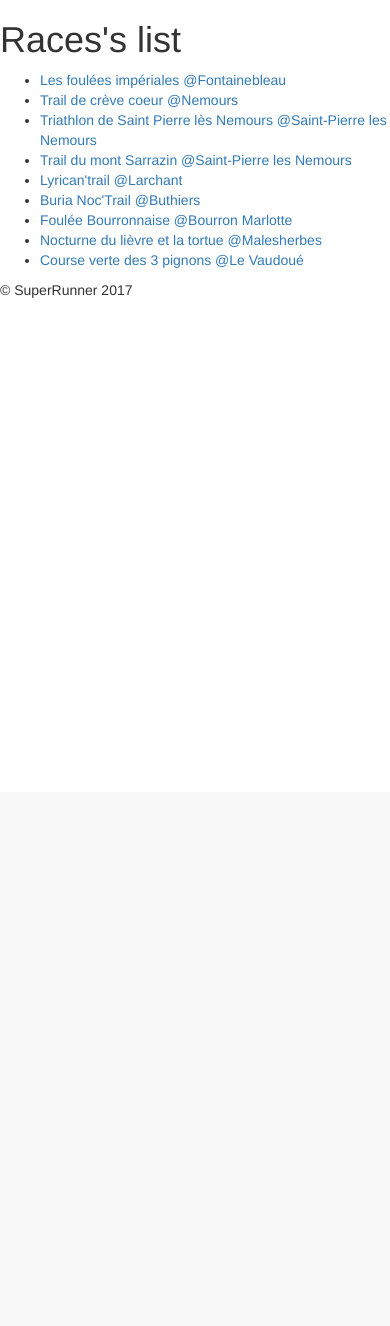
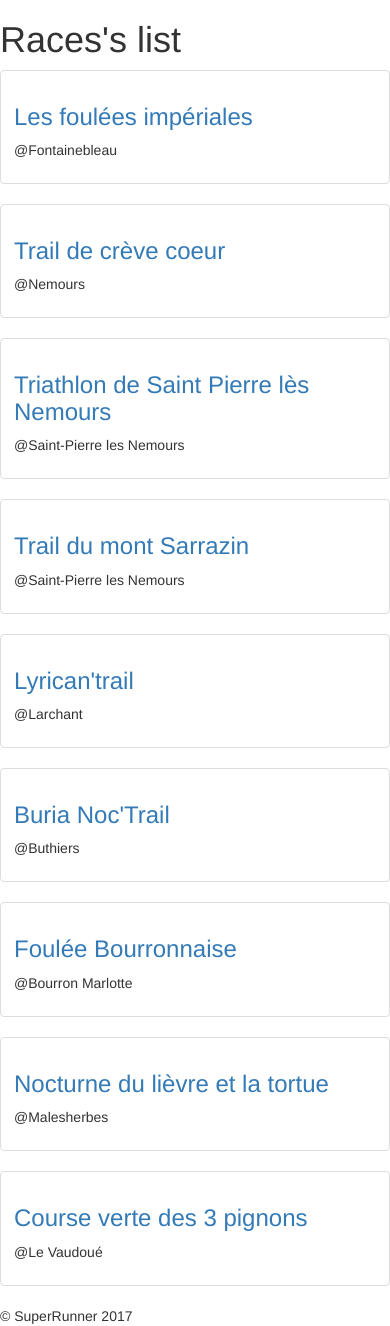
Before and after one commit to JohnLas/superrunner, a Django app: page /content/ in a window 390 px wide. Shown: the part 52-1378 px from the top of the page. Before the commit the page ends 350 px from the top, so only its background shows below. Run offline with Django 3.2, Linux system fonts and the light colour scheme; data comes from the database, SQL or seed files in the repository; both versions use the stored data as it was after the commit; some libraries are stand-ins or nearby versions.

Commit message:
refacto map + races front revamp

```diff
--- a/content/templates/content/includes/map/map.html
+++ /dev/null
@@ -1,2 +0,0 @@
-{% include "content/includes/map/mapHtml.html" %}
-{% include "content/includes/map/mapJs.html" %}
--- a/content/templates/content/includes/map/mapJs.html
+++ b/content/templates/content/includes/map/mapJs.html
@@ -25,7 +25,6 @@ function initMap(id, path) {
 
 function initMaps() {
   {% for route in routes %}
-      //initMap({{route.id}},'http://www.google.com/maps/d/u/0/kml?forcekml=1&mid=1HxRXhqasMz6kmWlsfhvsxCXiq1E&lid=nyCvAKJlIMY')
       initMap({{route.id}},'{{route.path_url|safe}}')
   {% endfor %}
 }
--- a/content/templates/content/race.html
+++ b/content/templates/content/race.html
@@ -13,7 +13,7 @@
 		    	<h3 class="panel-title">Parcours {{ route.distance_meter|get_race_name }}</h3>
 			</div>
 			<div class="panel-body">
-				{% include "content/includes/map/mapHtml.html" %}
+				{% include "content/includes/map/mapHtml.html" with route=route%}
 		    	<ul>
 					<li>Participants : {{ route.max_runner_number }} </li>
 					<li>Temps maximum : {{ route.max_time }} secondes</li>
@@ -22,6 +22,6 @@
 		  	</div>
 		</div>
 	{% endfor %}
-	{% include "content/includes/map/mapJs.html" %}
+	{% include "content/includes/map/mapJs.html" with routes=routes %}
 
 {% endblock %}
--- a/content/templates/content/races.html
+++ b/content/templates/content/races.html
@@ -1,10 +1,24 @@
 {% extends "base.html" %}
 {% block content %}
 
-	<h1>Races's list</h1>
-	<ul>
+<h1>Races's list</h1>
+<div>
 	{% for race in races %}
-    	<li><a href="{% url "race" race.id %}">{{ race.name }} @{{ race.city }}</a></li>
+		{% if forloop.counter0|divisibleby:4 %}
+			<div class="row">
+		{% endif %}
+		<div class="col-sm-6 col-md-3">
+			<div class="thumbnail">
+				<!--<img src="..." alt="...">-->
+				<div class="caption">
+					<h3><a href="{% url "race" race.id %}">{{ race.name }}</a></h3>
+					<p>@{{ race.city }}</p>
+				</div>
+			</div>
+		</div>
+		{% if forloop.counter|divisibleby:4  %}
+			</div>
+		{% endif %}
 	{% endfor %}
-	</ul>
+</div>
 {% endblock %}
```
Also changed, not shown: db.sqlite3.
